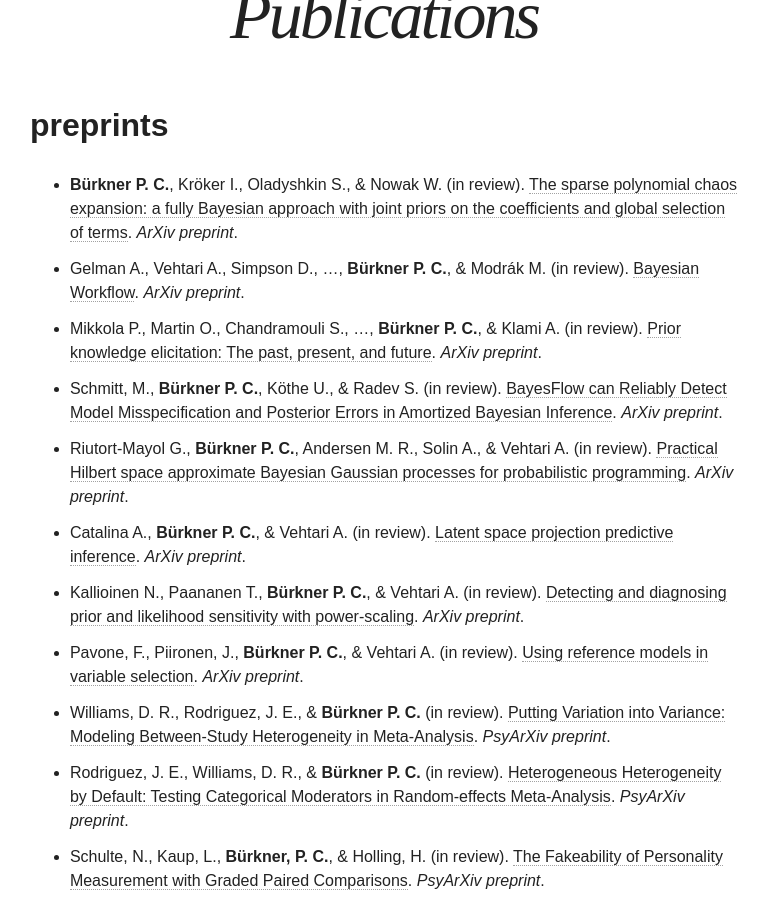
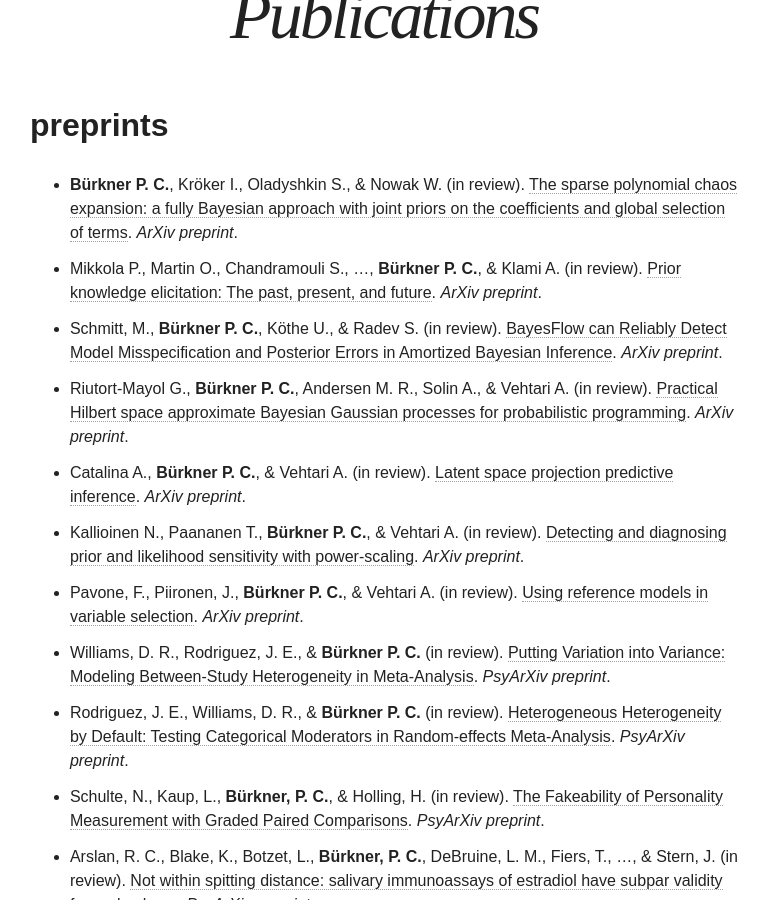
Before and after one commit to paul-buerkner/paul-buerkner.github.io, a Jekyll site: the page built from publications/index.md, in a window 1280 px wide and 900 px high, scrolled down 497 px. Shown: the whole window, without its empty margins (256-1024 px from the left). Built offline with Jekyll 4.4.1, drawn with Linux system fonts in a browser that asks for light colours; nearby versions of some CDN libraries; some of the changed text lies outside the part shown.

Commit message:
move paper to unpublished

```diff
--- a/publications/index.md
+++ b/publications/index.md
@@ -7,7 +7,6 @@
 ## preprints
 
 * **Bürkner P. C.**, Kröker I., Oladyshkin S., & Nowak W. (in review). [The sparse polynomial chaos expansion: a fully Bayesian approach with joint priors on the coefficients and global selection of terms](https://arxiv.org/abs/2204.06043). *ArXiv preprint*.
-* Gelman A., Vehtari A., Simpson D., ..., **Bürkner P. C.**, & Modrák M. (in review). [Bayesian Workflow](https://arxiv.org/abs/2011.01808). *ArXiv preprint*.
 * Mikkola P., Martin O., Chandramouli S., ..., **Bürkner P. C.**, & Klami A. (in review). [Prior knowledge elicitation: The past, present, and future](https://arxiv.org/abs/2112.01380). *ArXiv preprint*.
 * Schmitt, M., **Bürkner P. C.**, Köthe U., & Radev S. (in review). [BayesFlow can Reliably Detect Model Misspecification and Posterior Errors in Amortized Bayesian Inference](https://arxiv.org/abs/2112.08866). *ArXiv preprint*.
 * Riutort-Mayol G., **Bürkner P. C.**, Andersen M. R., Solin A., & Vehtari A. (in review). [Practical Hilbert space approximate Bayesian Gaussian processes for probabilistic programming](http://arxiv.org/abs/2004.11408). *ArXiv preprint*.
```
Also changed, not shown: other parts of publications/index.md (+1 -0 lines).
